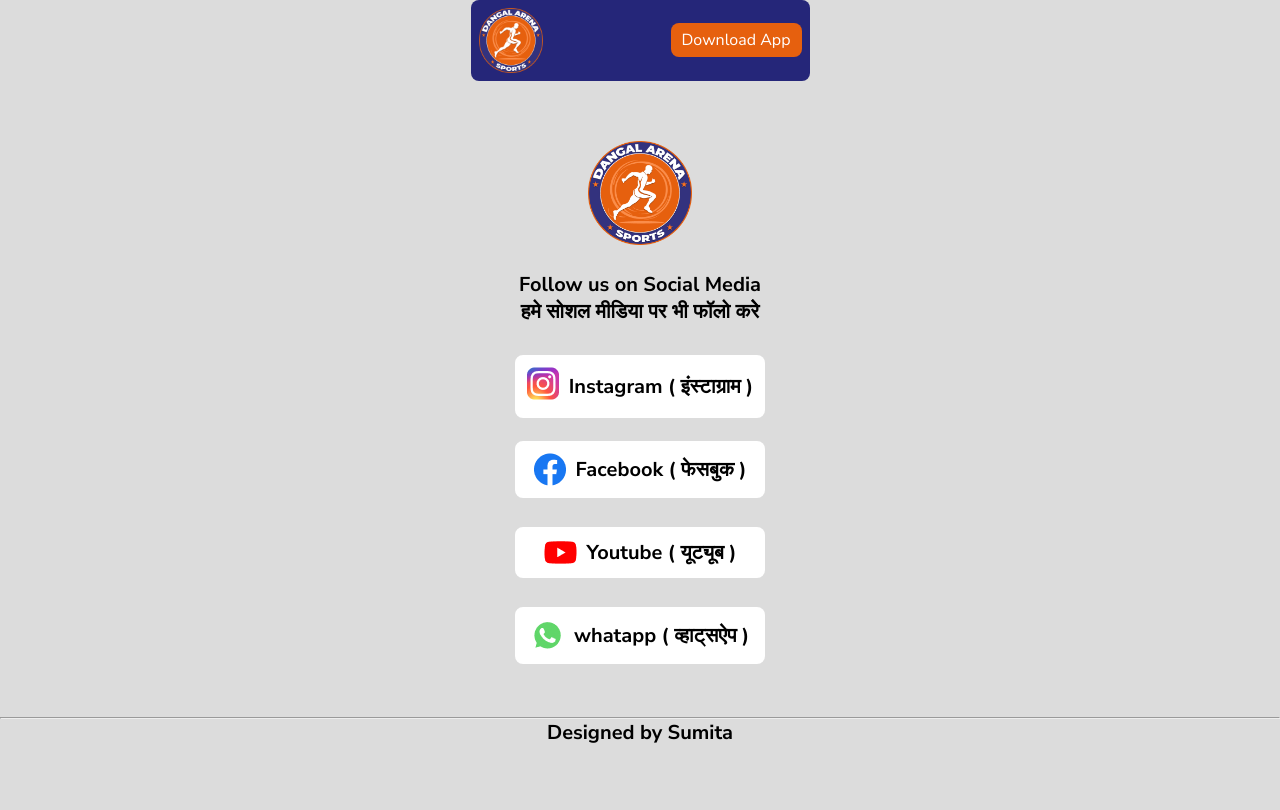
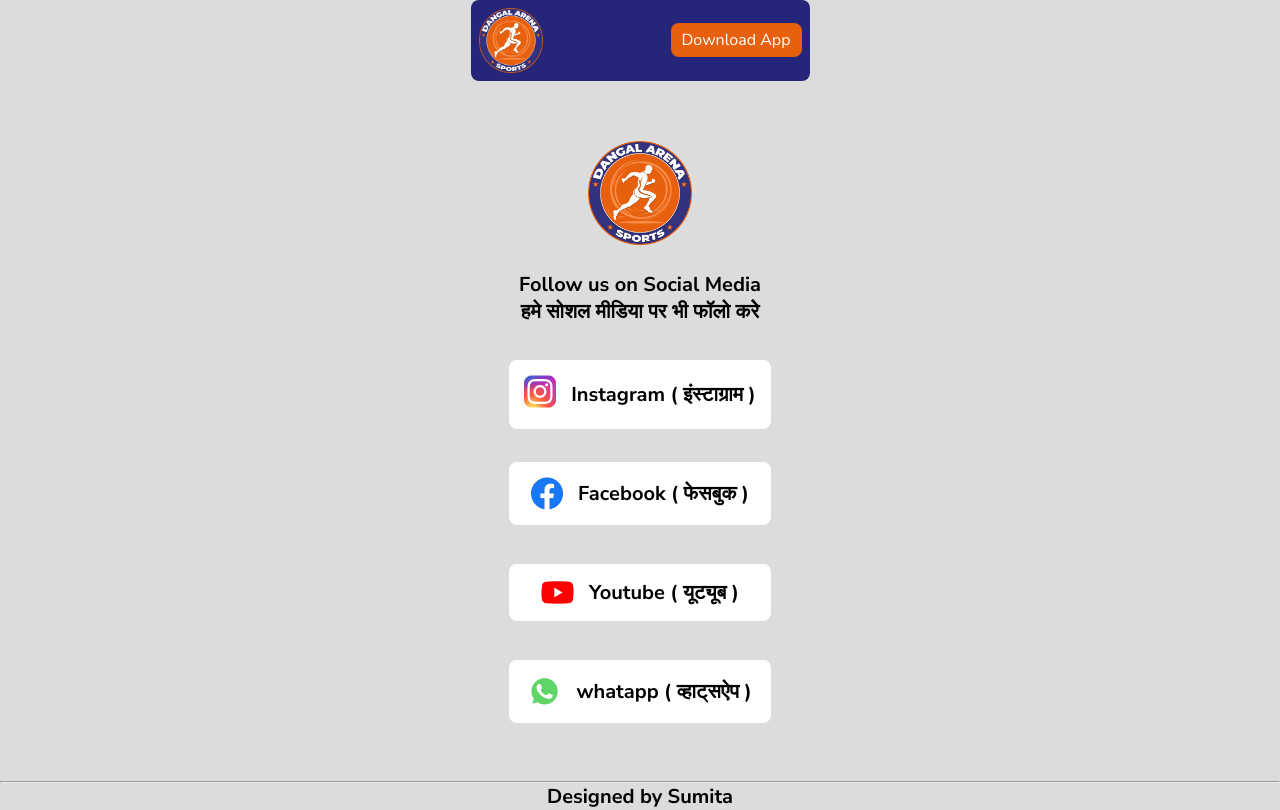
Before and after one commit to Sumita-15/dangalarena4, a plain HTML site: page index.html in a window 1280 px wide. Drawn offline with Linux system fonts and the light colour scheme.

Commit message:
again css3 added

```diff
--- a/style3.css
+++ b/style3.css
@@ -93,14 +93,14 @@ header .anc a {
 .box1{
     display: flex;
     border-radius:8px ;
-    padding: 12px;
-    gap: 10px;
+    padding: 15px;
+    gap: 15px;
     border:2px solid black;
     background-color: #FFFFFF;
     justify-content: center;
     align-items: center;
     border: none;
-    margin: 10px;
+    margin: 15px;
 }
 
 .text1 a{
@@ -117,9 +117,9 @@ header .anc a {
     justify-content: center;
     align-items: center;
     background-color:#FFFFFF;
-    padding:12px;
-    gap: 10px;
-    margin: 10px;
+    padding:15px;
+    gap: 15px;
+    margin: 15px;
 }
 .text2 a{
     font-size: 20px;
@@ -135,9 +135,9 @@ header .anc a {
     justify-content: center;
     align-items: center;
     background-color: #FFFFFF;
-    padding: 12px;
-    gap: 10px;
-    margin: 10px;
+    padding: 15px;
+    gap: 15px;
+    margin: 15px;
 }
 
 .text3 a{
@@ -152,17 +152,18 @@ header .anc a {
     border: 2px solid black;
     border-radius: 8px;
     border: none;
-    padding: 12px;
+    padding: 15px;
     justify-content: center;
     align-items: center;
-    gap: 10px;
-    margin: 10px;
+    gap: 15px;
+    margin: 15px;
     background-color: #FFFFFF;
 }
 .text4 a{
     font-size: 20px;
     font-weight: 700;
 color: black;
+
 
 }
 
```
